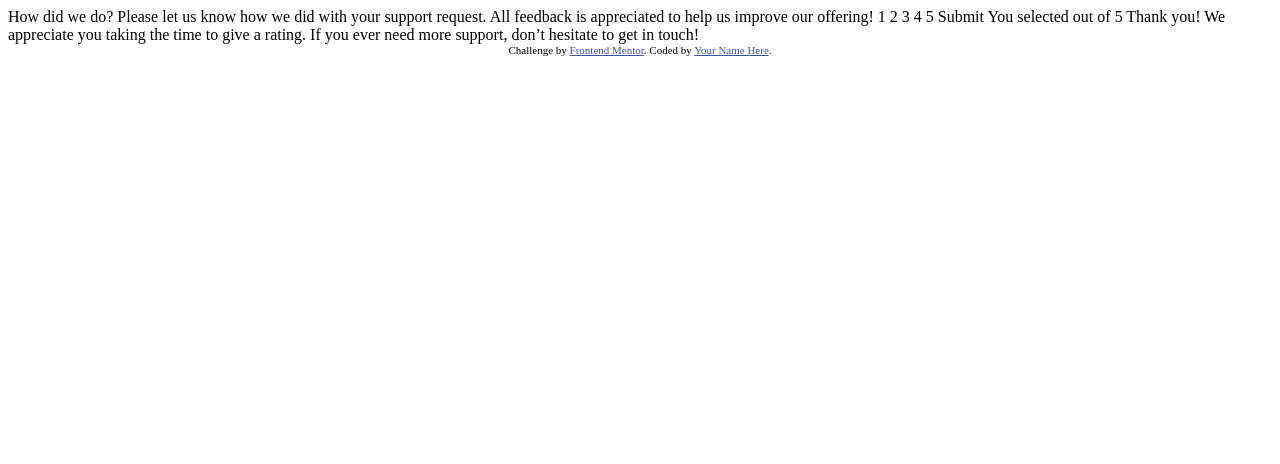
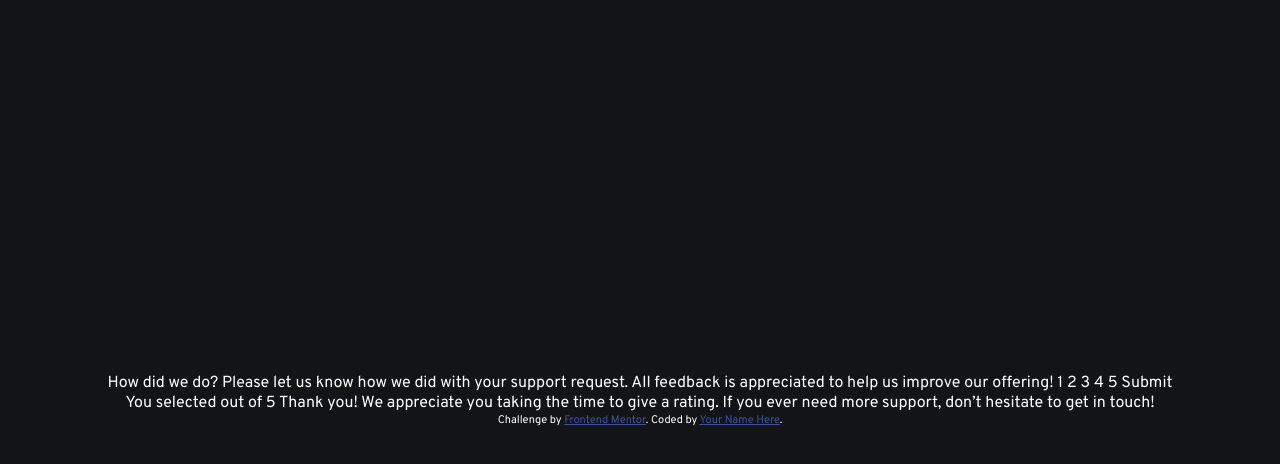
Before and after one commit to CrypticMango/interactive-rating-component, a plain HTML site: page index.html in a window 1280 px wide. Drawn offline with Linux system fonts and the light colour scheme.

Commit message:
added basic styling to body`
-changed background color
-changed font color
-imported fonts
-created css variables for colors

```diff
--- a/index.html
+++ b/index.html
@@ -5,6 +5,10 @@
   <meta name="viewport" content="width=device-width, initial-scale=1.0"> <!-- displays site properly based on user's device -->
 
   <link rel="icon" type="image/png" sizes="32x32" href="./images/favicon-32x32.png">
+
+  <link rel="preconnect" href="https://fonts.googleapis.com">
+<link rel="preconnect" href="https://fonts.gstatic.com" crossorigin>
+<link href="https://fonts.googleapis.com/css2?family=Overpass:wght@400;700&display=swap" rel="stylesheet">
 
   <link rel="stylesheet" href="style.css">
 
@@ -15,25 +19,24 @@
 
   <!-- Rating state start -->
 
+  <div class="rating-start">
     How did we do?
-
     Please let us know how we did with your support request. All feedback is appreciated
     to help us improve our offering!
-
     1 2 3 4 5
-
     Submit
+  </div>
 
   <!-- Rating state end -->
 
   <!-- Thank you state start -->
 
+  <div class="thank-you-page">
     You selected <!-- Add rating here --> out of 5
-
     Thank you!
-
     We appreciate you taking the time to give a rating. If you ever need more support,
     don’t hesitate to get in touch!
+  </div>
 
   <!-- Thank you state end -->
 
--- a/style.css
+++ b/style.css
@@ -1,3 +1,25 @@
+:root {
+	--orange: hsl(25, 97%, 53%);
+	--white: hsl(0, 0%, 100%);
+	--light-grey: hsl(217, 12%, 63%);
+	--medium-grey: hsl(216, 12%, 54%);
+	--dark-blue: hsl(213, 19%, 18%);
+	--very-dark-blue: hsl(216, 12%, 8%);
+}
+
+
+body {
+	font-family: 'Overpass', sans-serif;
+	background-color: var(--very-dark-blue);
+	color: var(--white);
+	align-items: center;
+	display: flex;
+	flex-direction: column;
+	justify-content: center;
+	margin: 0;
+	min-height: 100vh;
+}
+
 .attribution {
 	font-size: 11px;
 	text-align: center;
```
Lines whose indentation alone changed are shown as unchanged.
